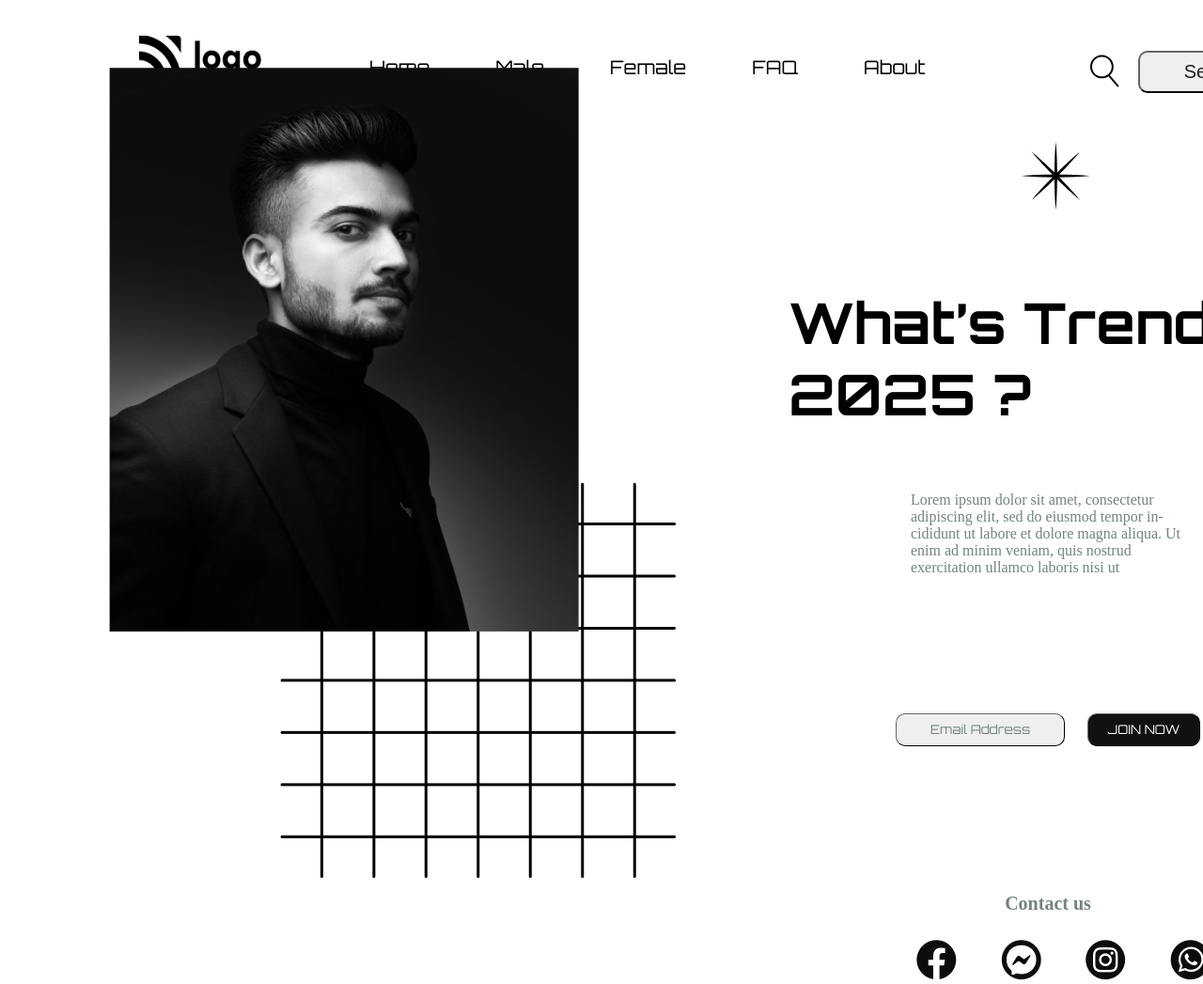
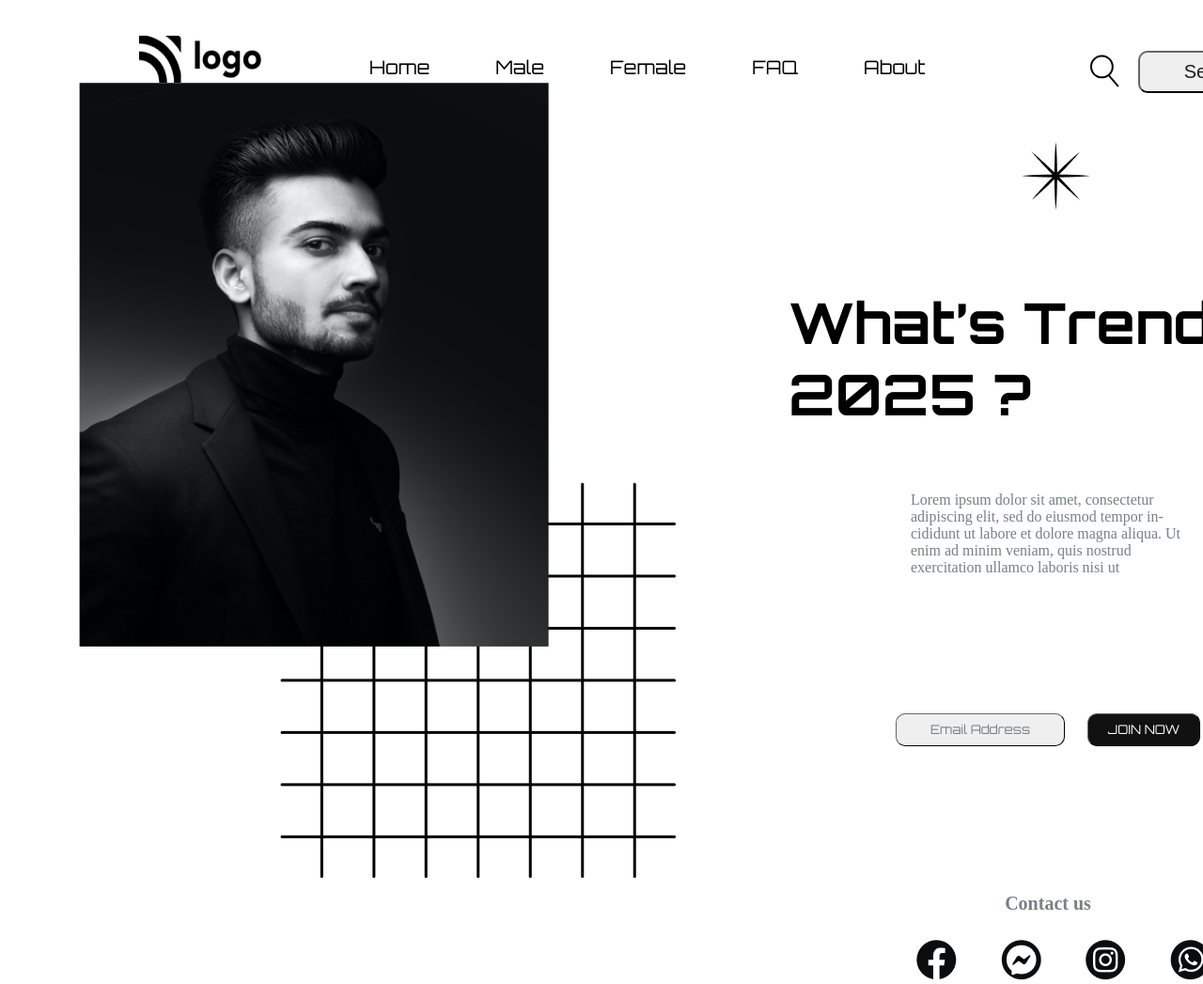
Before and after one commit to mfaizk/whats-trend-1, a website: page index.html in a window 1280 px wide. Shown: the top 1047 px of the page at 94% size. Drawn offline with Linux system fonts and the light colour scheme.

Commit message:
image changement

```diff
--- a/style.css
+++ b/style.css
@@ -70,8 +70,8 @@
 
 [alt="person-hero-iamge"] {
   position: absolute;
-  left: 6rem;
-  bottom: 8rem;
+  left: 5vw;
+  bottom: 14vh;
   /* left: 6%;
   bottom: 13%; */
   height: 600px;
```
